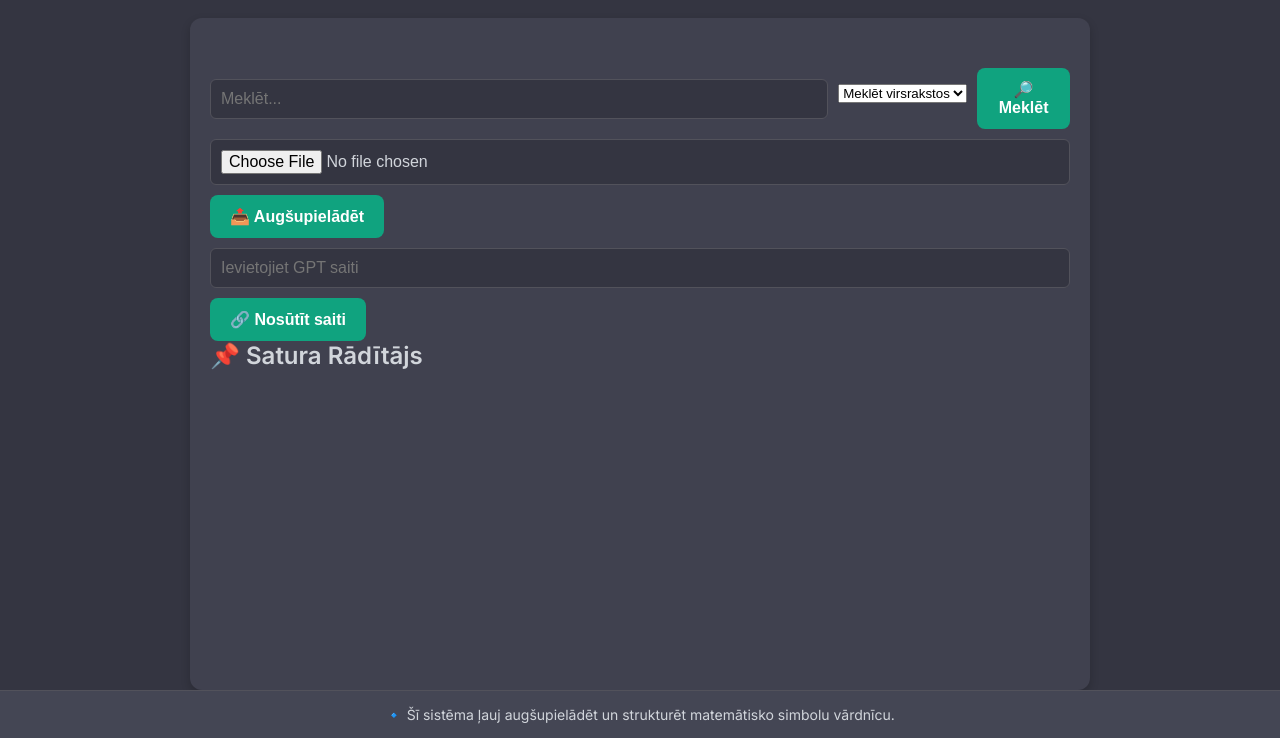
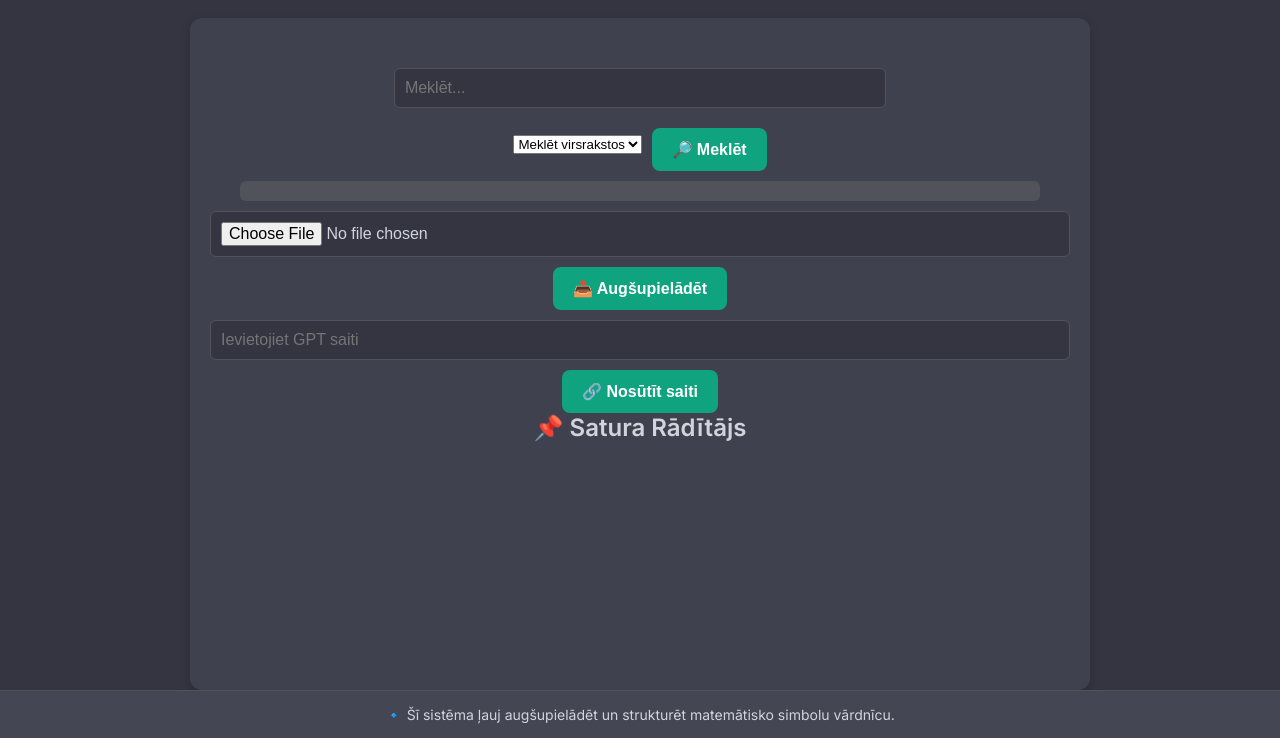
Before and after one commit to artuuursliepins/arturavardnica, a Flask app: page / in a window 1280 px wide. Shown: the part 62-800 px from the top of the page. Run offline with Flask 2, Linux system fonts and the light colour scheme.

Commit message:
Update style.css

```diff
--- a/static/style.css
+++ b/static/style.css
@@ -42,6 +42,9 @@ body {
     overflow-y: auto;
     flex-grow: 1;
     min-height: 70vh;
+    display: flex;
+    flex-direction: column;
+    align-items: center;
 }
 
 button {
@@ -77,6 +80,8 @@ input[type="text"], input[type="file"] {
     gap: 10px;
     align-items: center;
     margin-top: 20px;
+    flex-wrap: wrap;
+    justify-content: center;
 }
 
 .search-results {
@@ -84,7 +89,21 @@ input[type="text"], input[type="file"] {
     padding: 10px;
     border-radius: 6px;
     margin-top: 10px;
-    display: none;
+    display: block;
+    width: 100%;
+    max-width: 800px;
+    text-align: left;
+}
+
+.search-results p {
+    background: #10a37f;
+    padding: 8px;
+    border-radius: 6px;
+    cursor: pointer;
+}
+
+.search-results p:hover {
+    background: #0f8b68;
 }
 
 footer {
```
